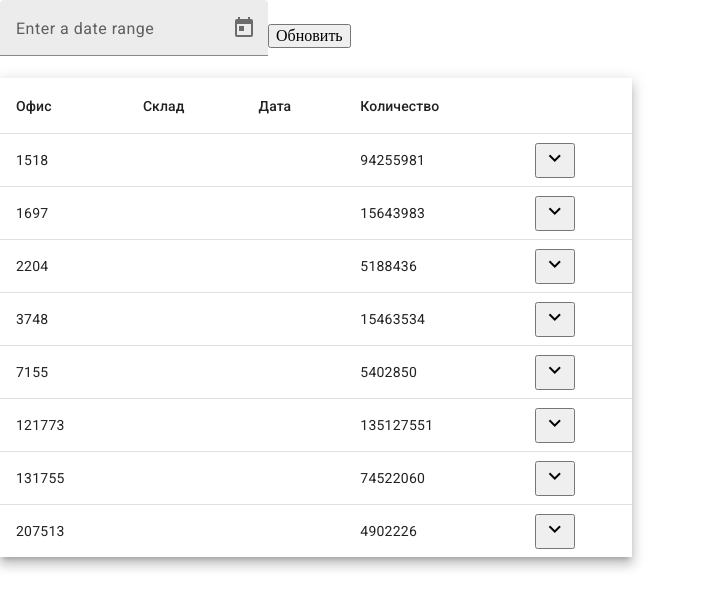
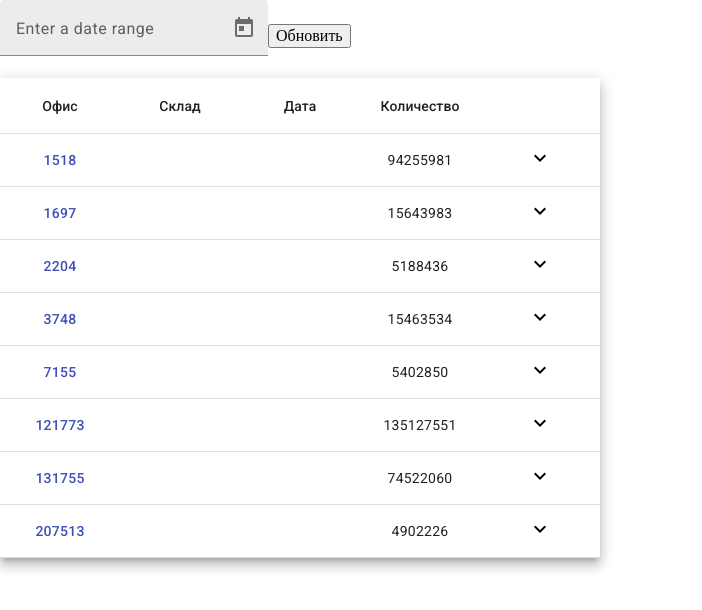
Before and after one commit to KemtaTam/angular-team-project, an Angular app: page /main-content in a window 1280 px wide. Shown: the top 610 px of the page, without its empty margins (0-702 px from the left). Built offline with nearby package versions, Linux system fonts and the light colour scheme; data requests are answered from the project's data file.

Commit message:
Table stylizations #1

```diff
--- a/src/app/table/components/table-child/table-child.component.html
+++ b/src/app/table/components/table-child/table-child.component.html
@@ -9,7 +9,7 @@
     <!-- Title Column -->
     <ng-container matColumnDef="wh_id">
       <th mat-header-cell *matHeaderCellDef>Склад</th>
-      <td mat-cell *matCellDef="let row"><a (click)="getChartWhId(row.key)">{{row.key}}</a></td>
+      <td mat-cell *matCellDef="let row"><a class="link-chart" (click)="getChartWhId(row.key)">{{row.key}}</a></td>
     </ng-container>
 
     <!-- State Column -->
@@ -26,9 +26,18 @@
       <td mat-cell *matCellDef="let row">{{row.value.totalQty}}</td>
     </ng-container>
 
+    <ng-container matColumnDef="expand">
+      <th mat-header-cell *matHeaderCellDef aria-label="row actions">&nbsp;</th>
+      <td mat-cell *matCellDef="let element">
+        <button mat-icon-button aria-label="expand row" (click)="(expandedElement = expandedElement === element ? null : element); $event.stopPropagation()">
+          <mat-icon *ngIf="expandedElement !== element">keyboard_arrow_down</mat-icon>
+          <mat-icon *ngIf="expandedElement === element">keyboard_arrow_left</mat-icon>
+        </button>
+      </td>
+    </ng-container>
 
     <ng-container matColumnDef="expandedDetailTwo">
-      <td mat-cell class="built-in" *matCellDef="let element" [attr.colspan]="displayedColumns.length">
+      <td mat-cell class="built-in" *matCellDef="let element" [attr.colspan]="displayedColumnsWithArrow.length">
         <div class="example-element-detail" [@detailExpand1]="element == expandedElement ? 'expanded' : 'collapsed'">
           <ng-container *ngIf="isLoading; else tableBlock">
             <app-preloader></app-preloader>
@@ -42,8 +51,8 @@
     </ng-container>
 
     <tr mat-header-row></tr>
-    <tr mat-row *matRowDef="let row; columns: displayedColumns"
-        [class.example-expanded-row]="displayedColumns === row"
+    <tr mat-row *matRowDef="let row; columns: displayedColumnsWithArrow"
+        [class.example-expanded-row]="displayedColumnsWithArrow === row"
         (click)="expandedElement = expandedElement === row ? null : row" (click)="onClickTwo(row)"></tr>
     <tr mat-row  *matRowDef="let row; columns: ['expandedDetailTwo']"  class="example-detail-row"></tr>
   </table>
--- a/src/app/table/components/table-child/table-child.component.scss
+++ b/src/app/table/components/table-child/table-child.component.scss
@@ -8,6 +8,22 @@ table {
   width: 600px;
 }
 
+.link-chart {
+  color: #3e4eb7;
+  font-weight: 500;
+  cursor: pointer;
+  &:hover {
+    text-decoration: underline;
+  }
+}
+button {
+  background: transparent;
+  border: none;
+}
+.built-in {
+  padding: 0;
+  margin: 0;
+}
 .preloader {
   width: 600px;
   height: 150px;
--- a/src/app/table/components/table-child/table-child.component.ts
+++ b/src/app/table/components/table-child/table-child.component.ts
@@ -4,6 +4,7 @@ import { ApiService, IData0 } from '../../../services/api.service'
 import { animate, state, style, transition, trigger } from '@angular/animations'
 import { Router } from '@angular/router'
 import { DateService } from '../../services/date.service'
+import { TableService } from '../../services/table.service'
 
 @Component({
 	selector: 'app-table-child',
@@ -19,7 +20,8 @@ import { DateService } from '../../services/date.service'
 })
 export class TableChildComponent {
 	sub: Subscription[] = []
-	displayedColumns: string[] = ['office_id', 'wh_id', 'dt_date', 'qty']
+	displayedColumns: string[]
+	displayedColumnsWithArrow: string[]
 	clickedRows = new Set<IData0>()
 	expandedElement: any
 	isLoading = false
@@ -27,7 +29,15 @@ export class TableChildComponent {
 	currentObj: any
 	@Input() builtInArr?: any
 	@Input() dateObj?: any
-	constructor(private apiService: ApiService, private router: Router, private dateService: DateService) {}
+	constructor(
+		private apiService: ApiService,
+		private router: Router,
+		private dateService: DateService,
+		private tableService: TableService
+	) {
+		this.displayedColumns = this.tableService.displayedColumns
+		this.displayedColumnsWithArrow = this.tableService.displayedColumnsWithArrow
+	}
 
 	ngAfterViewInit(): void {}
 	onClickTwo(elem: any) {
--- a/src/app/table/components/table-second-child/table-second-child.component.html
+++ b/src/app/table/components/table-second-child/table-second-child.component.html
@@ -25,8 +25,15 @@
       <td mat-cell *matCellDef="let row">{{row.value.qty}}</td>
     </ng-container>
 
+    <ng-container matColumnDef="expand">
+      <th mat-header-cell *matHeaderCellDef aria-label="row actions">&nbsp;</th>
+      <td mat-cell *matCellDef="let element">
+
+      </td>
+    </ng-container>
+
     <tr mat-header-row></tr>
-    <tr mat-row *matRowDef="let row; columns: displayedColumns"
-        [class.example-expanded-row]="displayedColumns === row"></tr>
+    <tr mat-row *matRowDef="let row; columns: displayedColumnsWithArrow"
+        [class.example-expanded-row]="displayedColumnsWithArrow === row"></tr>
 
   </table>
--- a/src/app/table/components/table-second-child/table-second-child.component.ts
+++ b/src/app/table/components/table-second-child/table-second-child.component.ts
@@ -1,5 +1,6 @@
 import { Component, Input, OnInit } from '@angular/core'
 import { animate, state, style, transition, trigger } from '@angular/animations'
+import { TableService } from '../../services/table.service'
 
 @Component({
 	selector: 'app-table-second-child',
@@ -16,8 +17,14 @@ import { animate, state, style, transition, trigger } from '@angular/animations'
 export class TableSecondChildComponent implements OnInit {
 	@Input() uniqueMap?: any
 
-	displayedColumns: string[] = ['office_id', 'wh_id', 'dt_date', 'qty']
-	expandedElementTwo: any
+	displayedColumns: string[]
+	displayedColumnsWithArrow: string[]
+	expandedElement: any
+
+	constructor(private tableService: TableService) {
+		this.displayedColumns = this.tableService.displayedColumns
+		this.displayedColumnsWithArrow = this.tableService.displayedColumnsWithArrow
+	}
 	ngOnInit() {}
 	onClick(elem: any) {}
 }
--- a/src/app/table/components/table.component.html
+++ b/src/app/table/components/table.component.html
@@ -3,7 +3,7 @@
 
       <ng-container matColumnDef="office_id" >
         <th mat-header-cell *matHeaderCellDef>Офис</th>
-        <td mat-cell  *matCellDef="let row" ><a (click)="getChartOffice(row.key)">{{row.key}}</a></td>
+        <td mat-cell  *matCellDef="let row" ><a class="link-chart" (click)="getChartOffice(row.key)">{{row.key}}</a></td>
       </ng-container>
 
       <!-- Title Column -->
--- a/src/app/table/components/table.component.scss
+++ b/src/app/table/components/table.component.scss
@@ -7,8 +7,22 @@
 table {
   width: 600px;
 }
-
-
+.link-chart {
+  color: #3e4eb7;
+  font-weight: 500;
+  cursor: pointer;
+  &:hover {
+    text-decoration: underline;
+  }
+}
+button {
+  background: transparent;
+  border: none;
+}
+.built-in {
+  padding: 0;
+  margin: 0;
+}
 tr.example-detail-row {
   height: 0;
 }
--- a/src/styles.scss
+++ b/src/styles.scss
@@ -1,3 +1,19 @@
+:root {
+  .mat-mdc-header-cell {
+    text-align: center;
+  }
+  .mdc-data-table__cell {
+    width: 120px;
+    text-align: center;
+    border-bottom: 1px solid rgba(0, 0, 0, 0.12);
+  }
+  .mdc-data-table__row:last-child .mdc-data-table__cell {
+    border-bottom: 1px solid rgba(0, 0, 0, 0.12);
+  }
+
+
+}
+
 /* ----------default------------ */
 html {
 	box-sizing: border-box;
```
